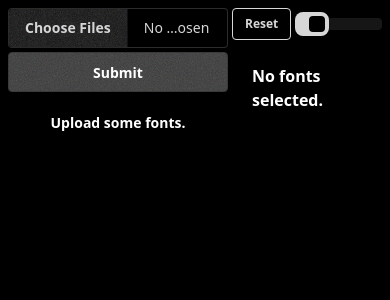
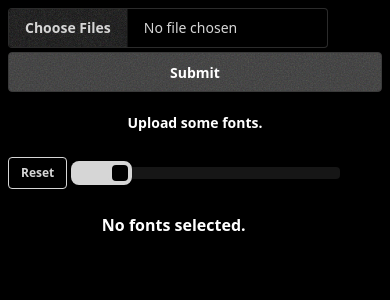
Before and after one commit to SamiSuleiman/typ, an Angular app: page /home in a window 390 px wide. Shown: the top 300 px of the page. Built offline with nearby package versions, Linux system fonts and the light colour scheme.

Commit message:
responsivness

```diff
--- a/src/app/home/fonts-preview/fonts-preview.component.ts
+++ b/src/app/home/fonts-preview/fonts-preview.component.ts
@@ -4,7 +4,7 @@ import { DEFAULT_EDITOR_CONTENT } from '../home.consts';
 
 @Component({
   template: `
-    <div class="flex flex-col gap-1 items-center max-w-[85vw]">
+    <div class="flex flex-col gap-1 max-w-[85vw]">
       <div class="flex items-center gap-1">
         <button class="btn btn-sm btn-outline" (click)="onReset()">
           Reset
@@ -18,7 +18,7 @@ import { DEFAULT_EDITOR_CONTENT } from '../home.consts';
           [(ngModel)]="$fontSize"
         />
       </div>
-      <div class="flex gap-2 overflow-scroll w-full">
+      <div class="flex flex-col gap-2 overflow-scroll w-full md:flex-row">
         @for (font of $selectedFonts(); track $index) {
           <div class="grow overflow max-h-[90vh] min-w-[220px] flex flex-col">
             <span class="badge">{{ font }}</span>
--- a/src/app/home/home.component.ts
+++ b/src/app/home/home.component.ts
@@ -5,8 +5,10 @@ import { FontsSelectionComponent } from './fonts-selection/fonts-selection.compo
 
 @Component({
   template: `
-    <main class="p-2 flex items-start justify-center gap-1">
-      <div class="max-w-[250px] min-w-[220px]">
+    <main
+      class="p-2 flex items-start justify-center gap-1 md:flex-row flex-col"
+    >
+      <div class="w-full md:max-w-[250px] min-w-[220px] mx-auto">
         <app-fonts-selection
           (fontsSelected)="onFontsSelecetd($event)"
         ></app-fonts-selection>
```
